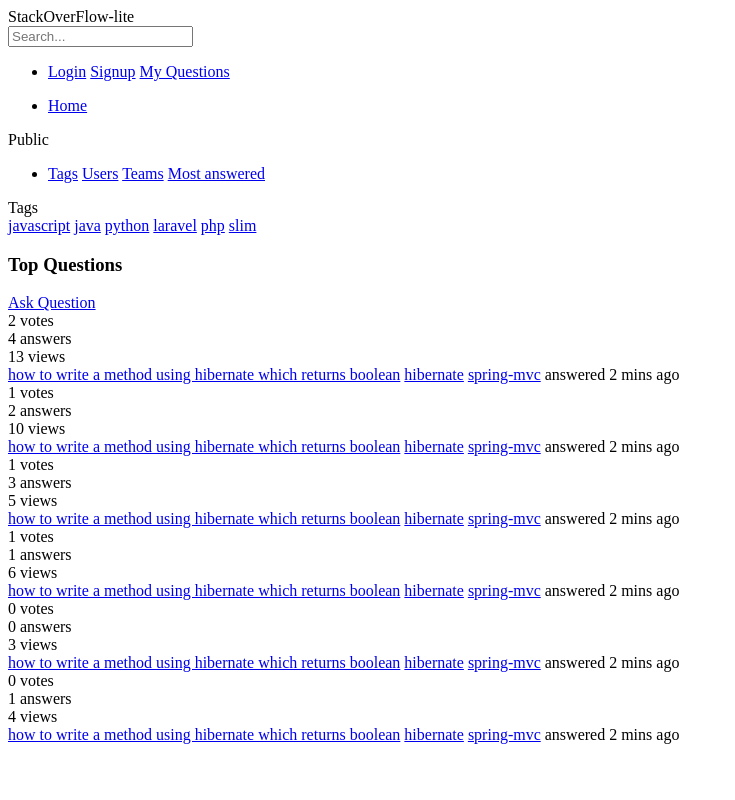
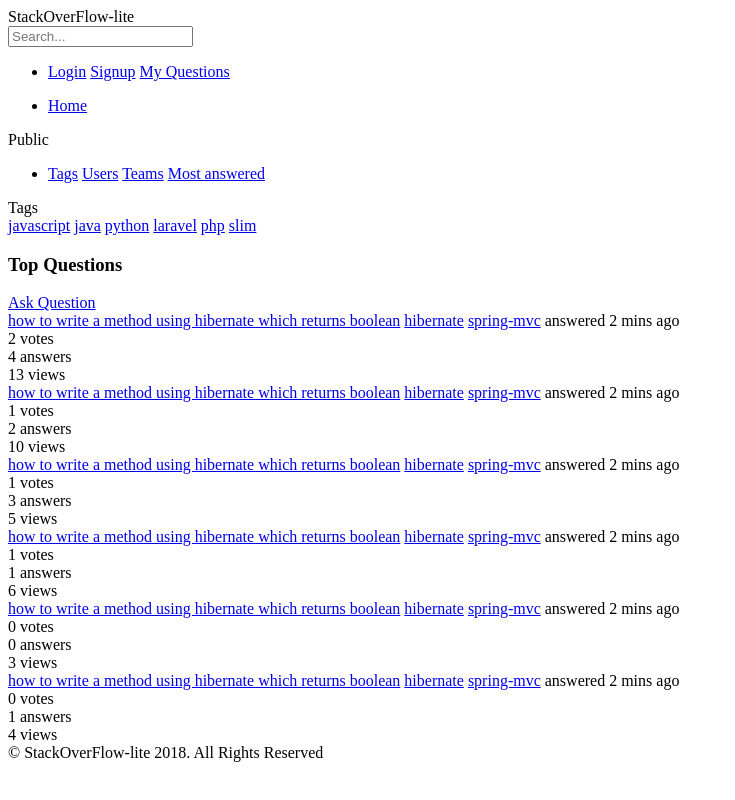
Before and after one commit to Dianawats/StackOverflow-lite, a Python web app: template StackOverflow-lite/template/index.html in a window 1280 px wide. Shown: the whole page, without its empty margins (0-735 px from the left). Run offline with Jinja, Linux system fonts and the light colour scheme; the template is opened without the code that fills it, so the values that code supplies are empty.

Commit message:
updating the index file

```diff
--- a/StackOverflow-lite/template/index.html
+++ b/StackOverflow-lite/template/index.html
@@ -82,6 +82,15 @@
 
 	    				<div class="question-panel">
 	    					<div class="question-row">
+	    						<div class="question-summaries padding-16">
+	    							<a href="answer.html" class="question">how to write a method using hibernate which returns boolean</a>
+
+	    							<a href="#" class="tag">hibernate</a>
+	    							<a href="#" class="tag">spring-mvc</a>
+
+	    							<span class="float-right">answered 2 mins ago</span>
+
+	    						</div>
 	    						<div class="numbers">
 	    							<div class="number-slot">
 	    								<label>2</label>
@@ -98,7 +107,13 @@
 	    								<label>views</label>
 	    							</div>
 	    						</div>
-                                    <div class="question-summaries">
+	    						<div class="clear"></div>
+	    					</div>
+	    					<div class="clear"></div>
+	    					<div class="divider light"></div>
+
+	    					<div class="question-row">
+	    						<div class="question-summaries padding-16">
 	    							<a href="answer.html" class="question">how to write a method using hibernate which returns boolean</a>
 
 	    							<a href="#" class="tag">hibernate</a>
@@ -129,8 +138,15 @@
 	    								<label>views</label>
 	    							</div>
 	    						</div>
-                                    <div class="question-summaries">
-                                        <a href="#" class="question">how to write a method using hibernate which returns boolean</a>
+
+	    						<div class="clear"></div>
+	    					</div>
+	    					<div class="clear"></div>
+	    					<div class="divider light"></div>
+
+	    					<div class="question-row">
+	    						<div class="question-summaries padding-16">
+	    							<a href="answer.html" class="question">how to write a method using hibernate which returns boolean</a>
 
 	    							<a href="#" class="tag">hibernate</a>
 	    							<a href="#" class="tag">spring-mvc</a>
@@ -161,8 +170,15 @@
 	    								<label>views</label>
 	    							</div>
 	    						</div>
-                                    <div class="question-summaries">
-                                        <a href="#" class="question">how to write a method using hibernate which returns boolean</a>
+
+	    						<div class="clear"></div>
+	    					</div>
+	    					<div class="clear"></div>
+	    					<div class="divider light"></div>
+
+	    					<div class="question-row">
+	    						<div class="question-summaries padding-16">
+	    							<a href="answer.html" class="question">how to write a method using hibernate which returns boolean</a>
 
 	    							<a href="#" class="tag">hibernate</a>
 	    							<a href="#" class="tag">spring-mvc</a>
@@ -193,8 +202,15 @@
 	    								<label>views</label>
 	    							</div>
 	    						</div>
-                                    <div class="question-summaries">
-                                        <a href="#" class="question">how to write a method using hibernate which returns boolean</a>
+
+	    						<div class="clear"></div>
+	    					</div>
+	    					<div class="clear"></div>
+	    					<div class="divider light"></div>
+
+	    					<div class="question-row">
+	    						<div class="question-summaries padding-16">
+	    							<a href="answer.html" class="question">how to write a method using hibernate which returns boolean</a>
 
 	    							<a href="#" class="tag">hibernate</a>
 	    							<a href="#" class="tag">spring-mvc</a>
@@ -225,8 +234,15 @@
 	    								<label>views</label>
 	    							</div>
 	    						</div>
-	    						<div class="question-summaries">
-	    							<a href="#" class="question">how to write a method using hibernate which returns boolean</a>
+
+	    						<div class="clear"></div>
+	    					</div>
+	    					<div class="clear"></div>
+	    					<div class="divider light"></div>
+
+	    					<div class="question-row">
+	    						<div class="question-summaries padding-16">
+	    							<a href="answer.html" class="question">how to write a method using hibernate which returns boolean</a>
 
 	    							<a href="#" class="tag">hibernate</a>
 	    							<a href="#" class="tag">spring-mvc</a>
@@ -273,9 +273,16 @@
 	    					<div class="divider light"></div>
 	    				</div>
     				</div>
+    				<div class="margin-30"></div>
+    			</div>
+    			<div class="clear margin-30"></div>
+    			<section class="footer">
+	    			<div class="container">
+	    				<label>&copy; StackOverFlow-lite 2018. All Rights Reserved</label>
 	    			</div>
 	    		</section>
+    		</section>
     	</home-main>
+    </body>
 
-    </body>
 </html>
```
Also changed, not shown: other parts of StackOverflow-lite/template/index.html (+0 -43 lines). Lines whose indentation alone changed are shown as unchanged.
